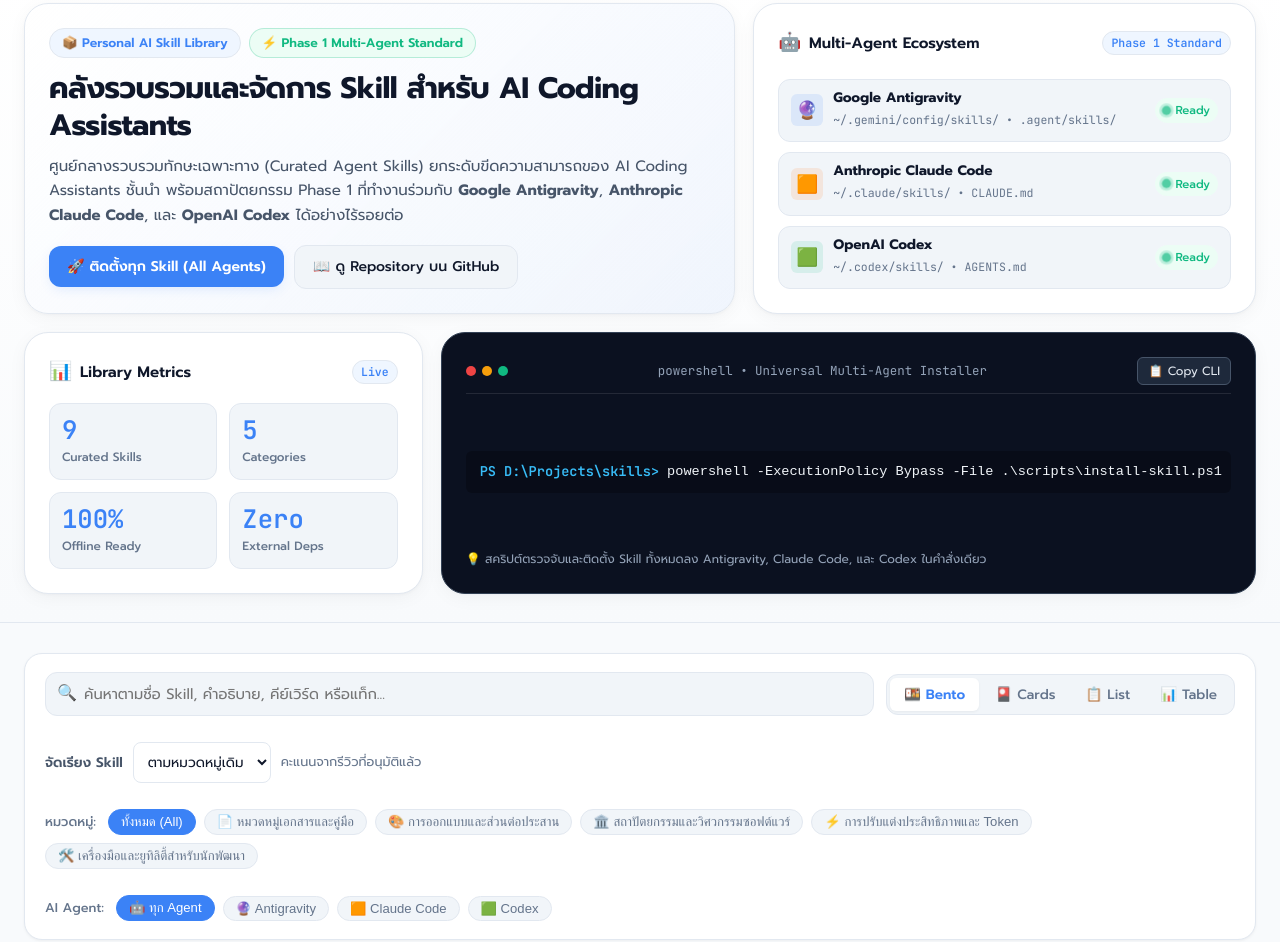
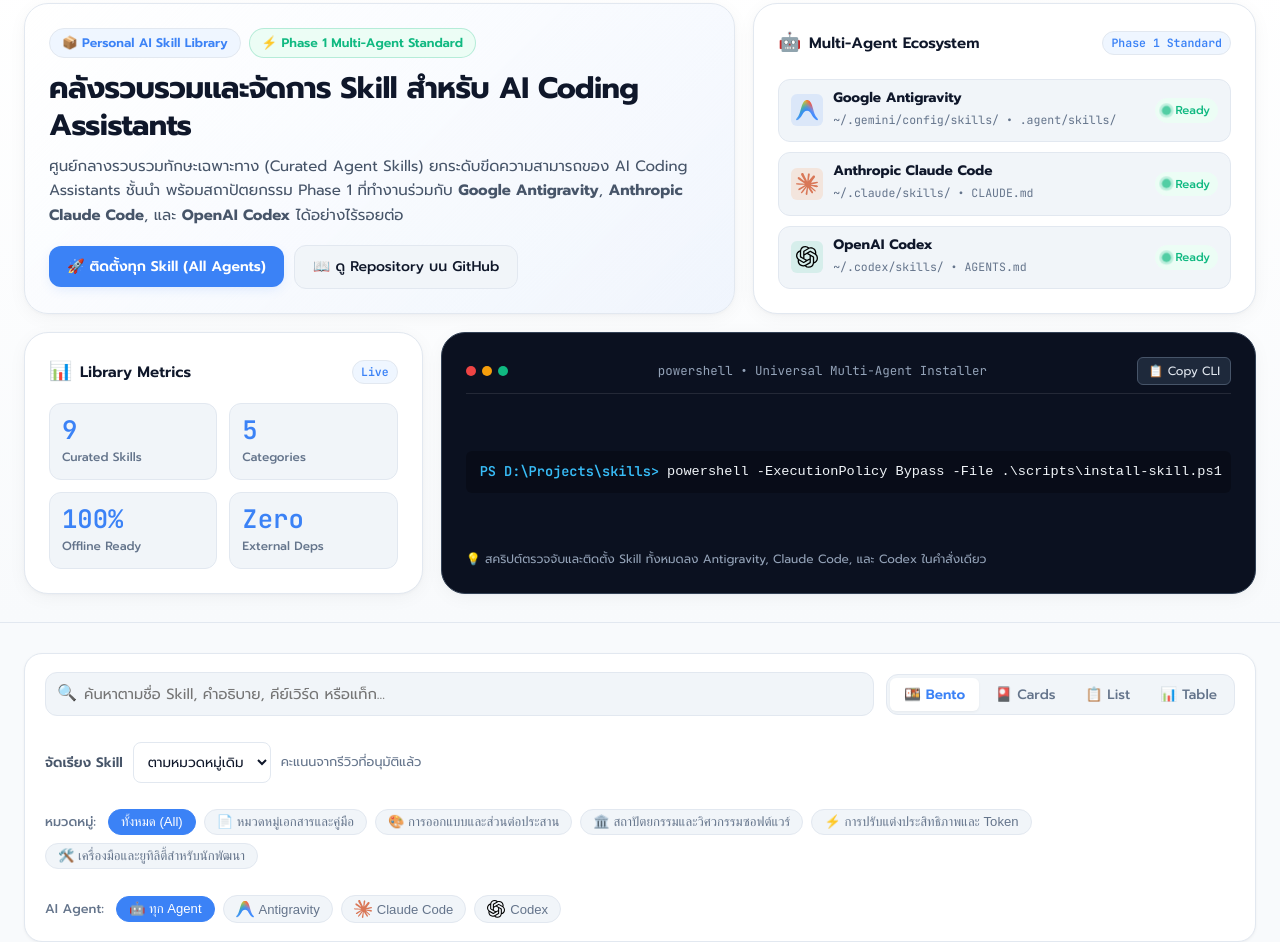
Before and after one commit to codelv8-org/skills, a plain HTML site: page index.html in a window 1280 px wide. Shown: the part 114-1056 px from the top of the page. Drawn offline with Linux system fonts and the light colour scheme.

Commit message:
fix(catalog): use supplied AI agent brand logos

```diff
--- a/index.html
+++ b/index.html
@@ -336,6 +336,28 @@
       justify-content: center;
       font-size: 1.1rem;
     }
+    /* Shared AI agent brand assets */
+    .agent-logo {
+      display: inline-block;
+      width: 18px;
+      height: 18px;
+      flex: 0 0 auto;
+      object-fit: contain;
+      vertical-align: middle;
+    }
+    .agent-matrix-icon { flex-shrink: 0; }
+    .agent-matrix-icon .agent-logo { width: 22px; height: 22px; }
+    .agent-badge .agent-logo { width: 14px; height: 14px; }
+    #agentFilterContainer .filter-pill { display: inline-flex; align-items: center; gap: 5px; }
+    [data-theme="dark"] .agent-logo-openai { filter: invert(1); }
+    #agentFilterContainer .filter-pill.active .agent-logo,
+    #modalAgentTabs .tab-btn.active .agent-logo {
+      background: #fff;
+      border-radius: 4px;
+      padding: 2px;
+      filter: none;
+    }
+
     .agent-antigravity-bg { background: rgba(59, 130, 246, 0.12); }
     .agent-claude-bg { background: rgba(249, 115, 22, 0.12); }
     .agent-codex-bg { background: rgba(16, 185, 129, 0.12); }
@@ -1356,7 +1378,7 @@
         <div class="agent-matrix-list">
           <div class="agent-matrix-item">
             <div class="agent-matrix-left">
-              <div class="agent-matrix-icon agent-antigravity-bg">🔮</div>
+              <div class="agent-matrix-icon agent-antigravity-bg"><img class="agent-logo" src="assets/agent-logos/antigravity-color.svg" alt="" width="18" height="18"></div>
               <div class="agent-matrix-info">
                 <strong>Google Antigravity</strong>
                 <span>~/.gemini/config/skills/ &bull; .agent/skills/</span>
@@ -1366,7 +1388,7 @@
           </div>
           <div class="agent-matrix-item">
             <div class="agent-matrix-left">
-              <div class="agent-matrix-icon agent-claude-bg">🟧</div>
+              <div class="agent-matrix-icon agent-claude-bg"><img class="agent-logo" src="assets/agent-logos/claude-color.svg" alt="" width="18" height="18"></div>
               <div class="agent-matrix-info">
                 <strong>Anthropic Claude Code</strong>
                 <span>~/.claude/skills/ &bull; CLAUDE.md</span>
@@ -1376,7 +1398,7 @@
           </div>
           <div class="agent-matrix-item">
             <div class="agent-matrix-left">
-              <div class="agent-matrix-icon agent-codex-bg">🟩</div>
+              <div class="agent-matrix-icon agent-codex-bg"><img class="agent-logo agent-logo-openai" src="assets/agent-logos/openai.svg" alt="" width="18" height="18"></div>
               <div class="agent-matrix-info">
                 <strong>OpenAI Codex</strong>
                 <span>~/.codex/skills/ &bull; AGENTS.md</span>
@@ -1474,9 +1496,9 @@
       <div class="filter-pills" id="agentFilterContainer" style="margin-top: 10px;">
         <span class="filter-label">AI Agent:</span>
         <button class="filter-pill active" data-agent="all">🤖 ทุก Agent</button>
-        <button class="filter-pill" data-agent="antigravity">🔮 Antigravity</button>
-        <button class="filter-pill" data-agent="claude-code">🟧 Claude Code</button>
-        <button class="filter-pill" data-agent="codex">🟩 Codex</button>
+        <button class="filter-pill" data-agent="antigravity"><img class="agent-logo" src="assets/agent-logos/antigravity-color.svg" alt="" width="18" height="18"> Antigravity</button>
+        <button class="filter-pill" data-agent="claude-code"><img class="agent-logo" src="assets/agent-logos/claude-color.svg" alt="" width="18" height="18"> Claude Code</button>
+        <button class="filter-pill" data-agent="codex"><img class="agent-logo agent-logo-openai" src="assets/agent-logos/openai.svg" alt="" width="18" height="18"> Codex</button>
       </div>
     </section>
 
@@ -1554,9 +1576,9 @@
 
           <div style="font-size:0.8rem; color:var(--text-muted); margin-bottom:6px;">1. เลือก AI Agent เป้าหมาย:</div>
           <div class="tabs-nav" id="modalAgentTabs">
-            <button class="tab-btn active" data-modal-agent="antigravity">🔮 Google Antigravity</button>
-            <button class="tab-btn" data-modal-agent="claudeCode">🟧 Anthropic Claude Code</button>
-            <button class="tab-btn" data-modal-agent="codex">🟩 OpenAI Codex</button>
+            <button class="tab-btn active" data-modal-agent="antigravity"><img class="agent-logo" src="assets/agent-logos/antigravity-color.svg" alt="" width="18" height="18"> Google Antigravity</button>
+            <button class="tab-btn" data-modal-agent="claudeCode"><img class="agent-logo" src="assets/agent-logos/claude-color.svg" alt="" width="18" height="18"> Anthropic Claude Code</button>
+            <button class="tab-btn" data-modal-agent="codex"><img class="agent-logo agent-logo-openai" src="assets/agent-logos/openai.svg" alt="" width="18" height="18"> OpenAI Codex</button>
           </div>
 
           <div style="font-size:0.8rem; color:var(--text-muted); margin-top:10px; margin-bottom:6px;">2. เลือกระบบปฏิบัติการหรือขอบเขต (OS / Scope):</div>
@@ -1625,17 +1647,17 @@
     {
       "id": "antigravity",
       "name": "Google Antigravity",
-      "icon": "🔮"
+      "icon": "assets/agent-logos/antigravity-color.svg"
     },
     {
       "id": "claude-code",
       "name": "Anthropic Claude Code",
-      "icon": "🟧"
+      "icon": "assets/agent-logos/claude-color.svg"
     },
     {
       "id": "codex",
       "name": "OpenAI Codex",
-      "icon": "🟩"
+      "icon": "assets/agent-logos/openai.svg"
     }
   ],
   "skills": [
@@ -3892,13 +3914,13 @@
       const agents = skill.supportedAgents || ['antigravity', 'claude-code', 'codex'];
       let html = '<div class="agent-badges">';
       if (agents.includes('antigravity')) {
-        html += '<span class="agent-badge agent-antigravity" title="Google Antigravity">🔮 Antigravity</span>';
+        html += '<span class="agent-badge agent-antigravity" title="Google Antigravity"><img class="agent-logo" src="assets/agent-logos/antigravity-color.svg" alt="" width="18" height="18"> Antigravity</span>';
       }
       if (agents.includes('claude-code')) {
-        html += '<span class="agent-badge agent-claude" title="Anthropic Claude Code">🟧 Claude</span>';
+        html += '<span class="agent-badge agent-claude" title="Anthropic Claude Code"><img class="agent-logo" src="assets/agent-logos/claude-color.svg" alt="" width="18" height="18"> Claude</span>';
       }
       if (agents.includes('codex')) {
-        html += '<span class="agent-badge agent-codex" title="OpenAI Codex">🟩 Codex</span>';
+        html += '<span class="agent-badge agent-codex" title="OpenAI Codex"><img class="agent-logo agent-logo-openai" src="assets/agent-logos/openai.svg" alt="" width="18" height="18"> Codex</span>';
       }
       html += '</div>';
       return html;
```
Also changed, not shown: assets/agent-logos/antigravity-color.svg (added), assets/agent-logos/claude-color.svg (added), assets/agent-logos/openai.svg (added), data/skills.json.
